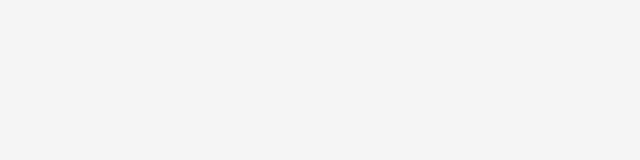
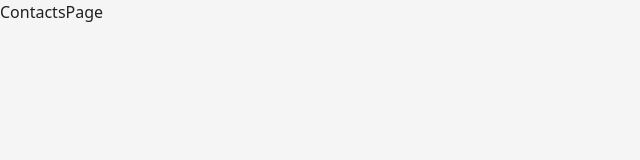
Before and after one commit to yuriystepaniuk/contact-manager, a React (Vite) app: page / in a window 1280 px wide. Shown: the top 160 px of the page, without its empty margins (0-640 px from the left). Built offline with nearby package versions, Linux system fonts and the light colour scheme.

Commit message:
add basic routing

```diff
--- a/src/App.tsx
+++ b/src/App.tsx
@@ -1,5 +1,15 @@
-function App() {
-  return <div></div>;
-}
+import { BrowserRouter, Routes, Route, Navigate } from "react-router-dom";
+import ContactsPage from "./pages/ContactsPage";
+
+const App = () => {
+  return (
+    <BrowserRouter>
+      <Routes>
+        <Route path="/" element={<ContactsPage />} />
+        <Route path="*" element={<Navigate to="/" replace />} />
+      </Routes>
+    </BrowserRouter>
+  );
+};
 
 export default App;
--- a/src/theme.ts
+++ b/src/theme.ts
@@ -1,4 +1,3 @@
-// src/theme.ts
 import { createTheme } from "@mui/material/styles";
 
 export const theme = createTheme({
```
